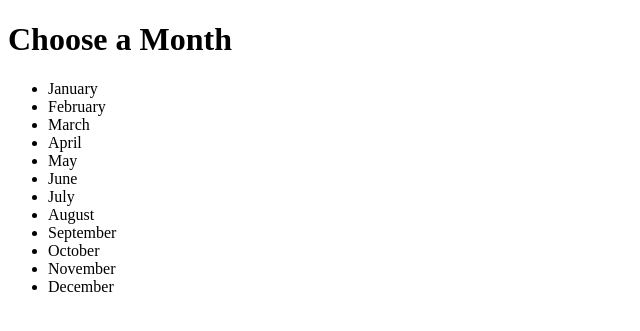
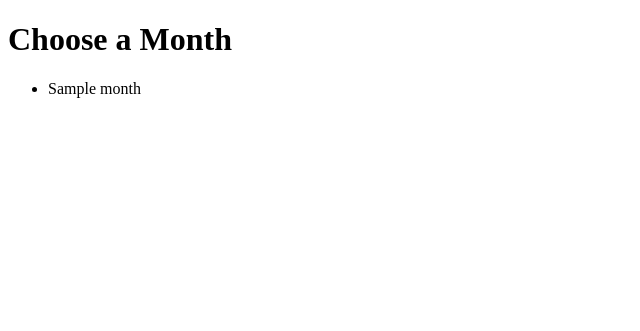
Before and after one commit to sanjanab-31/Django-Project, a Django app: template myproject/myapp/templates/myapp/months.html in a window 1280 px wide. Shown: the top 331 px of the page, without its empty margins (0-640 px from the left). Run offline with Django 5.2, Linux system fonts and the light colour scheme; the template is opened without the code that fills it: most values are stand-ins (such as "Sample title", 1, 10 or a date in 2020).

Commit message:
modified html and views

```diff
--- a/myproject/myapp/templates/myapp/months.html
+++ b/myproject/myapp/templates/myapp/months.html
@@ -6,18 +6,9 @@
 <body>
     <h1>Choose a Month</h1>
     <ul>
-        <li>January</li>
-        <li>February</li>
-       <li>March</li>
-        <li>April</li>
-        <li>May</li>
-        <li>June</li>
-        <li>July</li>
-        <li>August</li>
-        <li>September</li>
-        <li>October</li>
-        <li>November</li>
-        <li>December</li>
+        {% for month in months %}
+            <li>{{ month }}</li>
+        {% endfor %}
     </ul>
 </body>
 </html>
--- a/myproject/myapp/views.py
+++ b/myproject/myapp/views.py
@@ -4,4 +4,6 @@ from django.shortcuts import render
 from django.http import HttpResponse
 
 def home(request):
-     return render(request, 'myapp/months.html')
+     months = ['January', 'February', 'March', 'April', 'May', 'June', 'July', 'August', 'September', 'October', 'November', 'December']
+
+     return render(request, 'myapp/months.html', {'months': months})
```
